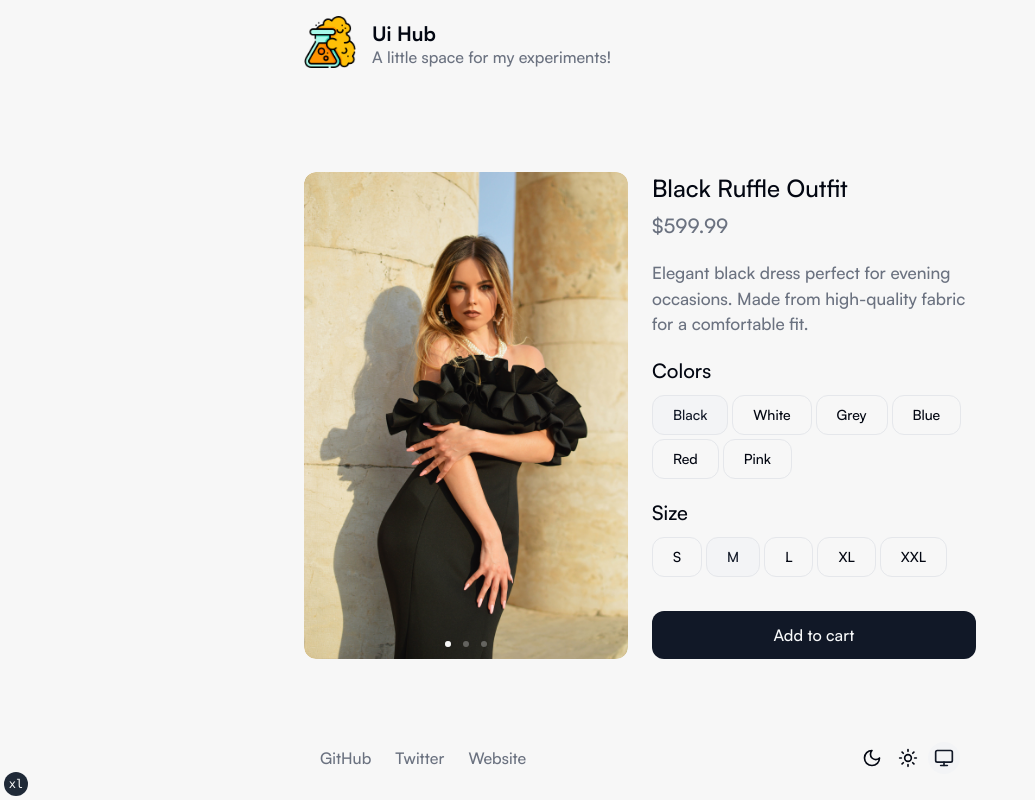
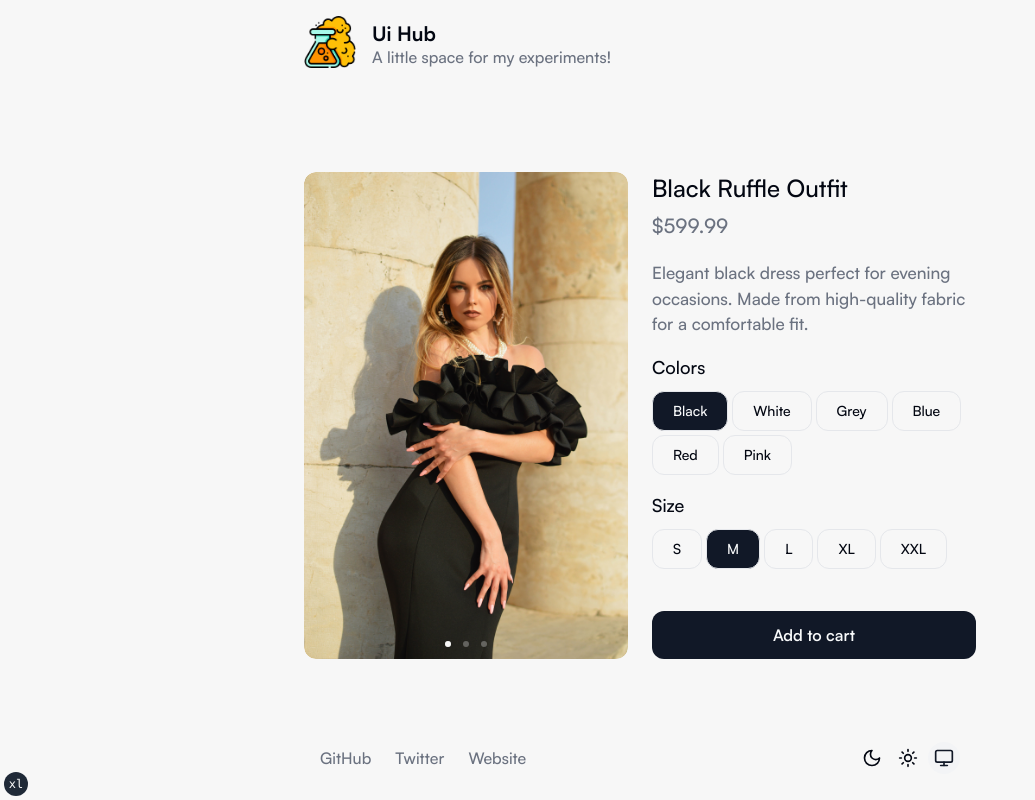
Before and after one commit to mickasmt/ui-hub, a Next.js app: page /product/1 in a window 1280 px wide. Shown: the whole page, without its empty margins (0-1035 px from the left). Built offline with nearby package versions, Linux system fonts and the light colour scheme.

Commit message:
refactor: update ui

```diff
--- a/src/components/experiments/product-details/product-carousel.tsx
+++ b/src/components/experiments/product-details/product-carousel.tsx
@@ -109,10 +109,10 @@ export function ProductCarousel({
               onClick={() => goToIndex(index)}
               className="relative size-1.5 overflow-hidden rounded-full"
             >
-              <div className="w-full h-full bg-muted/30 absolute"></div>
+              <div className="w-full h-full bg-muted/30 dark:bg-muted-foreground/80 absolute"></div>
               <div
                 className={cn(
-                  "h-full bg-background relative w-0 z-10",
+                  "h-full bg-background dark:bg-foreground relative w-0 z-10",
                   current === index + 1 ? "w-full" : ""
                 )}
               />
--- a/src/components/experiments/product-details/product-display.tsx
+++ b/src/components/experiments/product-details/product-display.tsx
@@ -14,12 +14,12 @@ export default function ProductDisplay({ product }: Props) {
         <ProductCarousel images={product.images} />
       </div>
 
-      <div className="flex flex-col sm:col-span-4 w-full items-start gap-5 font-medium text-pretty ">
+      <div className="flex flex-col sm:col-span-4 w-full items-start gap-4 font-medium text-pretty ">
         <div className="flex flex-col w-full gap-1 text-balance">
           <h1 className="text-2xl">{product.title}</h1>
           <p className="mt-1 text-xl text-muted-foreground">${product.price}</p>
         </div>
-        <p className="text-[17px] text-muted-foreground">
+        <p className="mt-1 text-[17px] text-muted-foreground">
           {product.description}
         </p>
         <ProductInfos />
@@ -38,7 +38,7 @@ export function ProductInfos() {
   return (
     <>
       <div className="mt-4 sm:mt-0">
-        <h2 className="text-xl font-medium">Colors</h2>
+        <h2 className="text-lg font-medium">Colors</h2>
         <ToggleGroup
           className="mt-2.5 flex justify-start flex-wrap"
           type="single"
@@ -48,17 +48,17 @@ export function ProductInfos() {
           {colors.map((color) => (
             <ToggleGroupItem
               key={color}
-              className="rounded-xl px-5"
+              className="rounded-xl capitalize px-5"
               value={color}
             >
-              {color.charAt(0).toUpperCase() + color.slice(1)}
+              {color}
             </ToggleGroupItem>
           ))}
         </ToggleGroup>
       </div>
 
       <div className="mt-4 sm:mt-0">
-        <h2 className="text-xl font-medium">Size</h2>
+        <h2 className="text-lg font-medium">Size</h2>
         <ToggleGroup
           className="mt-2.5 flex justify-start flex-wrap"
           type="single"
@@ -68,10 +68,10 @@ export function ProductInfos() {
           {sizes.map((size) => (
             <ToggleGroupItem
               key={size}
-              className="rounded-xl px-5"
+              className="rounded-xl uppercase px-5"
               value={size}
             >
-              {size.toUpperCase()}
+              {size}
             </ToggleGroupItem>
           ))}
         </ToggleGroup>
--- a/src/components/experiments/product-details/product-modal.tsx
+++ b/src/components/experiments/product-details/product-modal.tsx
@@ -22,7 +22,7 @@ export function ProductModal({ product }: ProductModalProps) {
   const { isMobile, height } = useMediaQuery();
   const [snap, setSnap] = useState<number | string | null>(0.3);
 
-  const snapPoints = ["250px", 0.8];
+  const snapPoints = ["250px", 0.85];
   const lastSnapPoint = snapPoints[snapPoints.length - 1];
 
   let drawerHeightStart;
@@ -51,7 +51,7 @@ export function ProductModal({ product }: ProductModalProps) {
       >
         <Drawer.Portal>
           <Drawer.Overlay
-            onClick={handleOpenChange}
+            // onClick={() => setSnap(snapPoints[0])}
             className="fixed inset-0 bg-background/30 backdrop-blur-sm"
             style={{
               zIndex: snap === lastSnapPoint ? 45 : 30,
@@ -71,7 +71,7 @@ export function ProductModal({ product }: ProductModalProps) {
           </div>
 
           {/* Cart button  */}
-          <div className="fixed inset-x-0 bottom-0 z-[999] h-16 shrink-0 bg-background border-t">
+          <div className="fixed inset-x-0 bottom-0 z-[80] h-16 shrink-0 bg-background border-t  pointer-events-auto">
             <div className="flex items-center h-full max-w-md mx-auto px-4">
               <SmoothButtonCart />
             </div>
@@ -82,7 +82,7 @@ export function ProductModal({ product }: ProductModalProps) {
             vaul-drawer-carousel=""
             className="fixed flex flex-col bg-background border border-b-none rounded-t-2xl overflow-hidden bottom-0 inset-x-0 h-full max-h-[97%] mx-[-1px] z-50 outline-none"
           >
-            <div className="sticky top-0 z-20 flex w-full items-center justify-center bg-background">
+            <div className="sticky top-0 flex w-full items-center justify-center bg-background">
               <div className="my-3 h-1.5 w-16 rounded-full bg-muted-foreground/20" />
             </div>
 
--- a/src/components/experiments/product-details/smooth-button-cart.tsx
+++ b/src/components/experiments/product-details/smooth-button-cart.tsx
@@ -2,13 +2,13 @@
 
 import { useState } from "react";
 import { AnimatePresence, motion } from "framer-motion";
-import { Icons } from "@/components/icons";
 import { Button } from "@/components/ui/button";
+import { Loader2 } from "lucide-react";
 
 const buttonCopy = {
   idle: "Add to cart",
-  loading: <Icons.spinner className="animate-spin text-foreground size-6" />,
-  success: "Product added!",
+  loading: <Loader2 className="animate-spin size-5" />,
+  success: "Product added !",
 };
 
 export const SmoothButtonCart = () => {
@@ -17,7 +17,7 @@ export const SmoothButtonCart = () => {
 
   return (
     <Button
-      className="h-12 rounded-xl w-full text-base font-medium disabled:opacity-85"
+      className="h-12 rounded-xl w-full text-base font-semibold disabled:opacity-85"
       disabled={buttonState !== "idle"}
       onClick={() => {
         // This code is just a placeholder
@@ -25,11 +25,11 @@ export const SmoothButtonCart = () => {
 
         setTimeout(() => {
           setButtonState("success");
-        }, 1750);
+        }, 1500);
 
         setTimeout(() => {
           setButtonState("idle");
-        }, 3500);
+        }, 3300);
       }}
     >
       <AnimatePresence mode="popLayout" initial={false}>
--- a/src/components/icons.tsx
+++ /dev/null
@@ -1,35 +0,0 @@
-import { LucideProps, type IconNode as LucideIcon } from "lucide-react";
-
-export type Icon = LucideIcon;
-
-export const Icons = {
-  spinner: ({ ...props }: LucideProps) => (
-    <svg
-      stroke="currentColor"
-      fill="none"
-      strokeWidth="0"
-      viewBox="0 0 24 24"
-      height="1em"
-      width="1em"
-      xmlns="http://www.w3.org/2000/svg"
-      {...props}
-    >
-      <path
-        opacity="0.1"
-        fillRule="evenodd"
-        clipRule="evenodd"
-        d="M12 19C15.866 19 19 15.866 19 12C19 8.13401 15.866 5 12 5C8.13401 5 5 8.13401 5 12C5 15.866 8.13401 19 12 19ZM12 22C17.5228 22 22 17.5228 22 12C22 6.47715 17.5228 2 12 2C6.47715 2 2 6.47715 2 12C2 17.5228 6.47715 22 12 22Z"
-        fill="#172B4D"
-        stroke="#172B4D"
-        strokeWidth="0px"
-      ></path>
-      <path
-        d="M2 12C2 6.47715 6.47715 2 12 2V5C8.13401 5 5 8.13401 5 12H2Z"
-        fill="#172B4D"
-        stroke="#172B4D"
-        strokeWidth="0px"
-        opacity="0.3"
-      ></path>
-    </svg>
-  ),
-};
--- a/src/components/ui/toggle.tsx
+++ b/src/components/ui/toggle.tsx
@@ -7,7 +7,7 @@ import { cva, type VariantProps } from "class-variance-authority"
 import { cn } from "@/lib/utils"
 
 const toggleVariants = cva(
-  "inline-flex items-center justify-center rounded-md text-sm font-medium ring-offset-background transition-colors hover:bg-muted hover:text-muted-foreground focus-visible:outline-none focus-visible:ring-2 focus-visible:ring-ring focus-visible:ring-offset-2 disabled:pointer-events-none disabled:opacity-50 data-[state=on]:bg-accent data-[state=on]:text-accent-foreground",
+  "inline-flex items-center justify-center rounded-md text-sm font-medium ring-offset-background transition-colors hover:bg-muted hover:text-muted-foreground focus-visible:outline-none focus-visible:ring-2 focus-visible:ring-ring focus-visible:ring-offset-2 disabled:pointer-events-none disabled:opacity-50 data-[state=on]:bg-primary data-[state=on]:text-primary-foreground",
   {
     variants: {
       variant: {
--- a/src/lib/data.ts
+++ b/src/lib/data.ts
@@ -19,10 +19,10 @@ export const products = [
   },
   {
     id: 2,
-    title: "Grey Dress",
+    title: "Gray Double Breasted",
     price: 45.99,
     description:
-      "Stylish grey dress suitable for casual and semi-formal events. Crafted with care to ensure durability.",
+      "Stylish gray dress suitable for casual and semi-formal events. Crafted with care to ensure durability.",
     category: "women's clothing",
     thumbnail: "/_static/images/products/dress-grey-1.jpg",
     images: [
```
